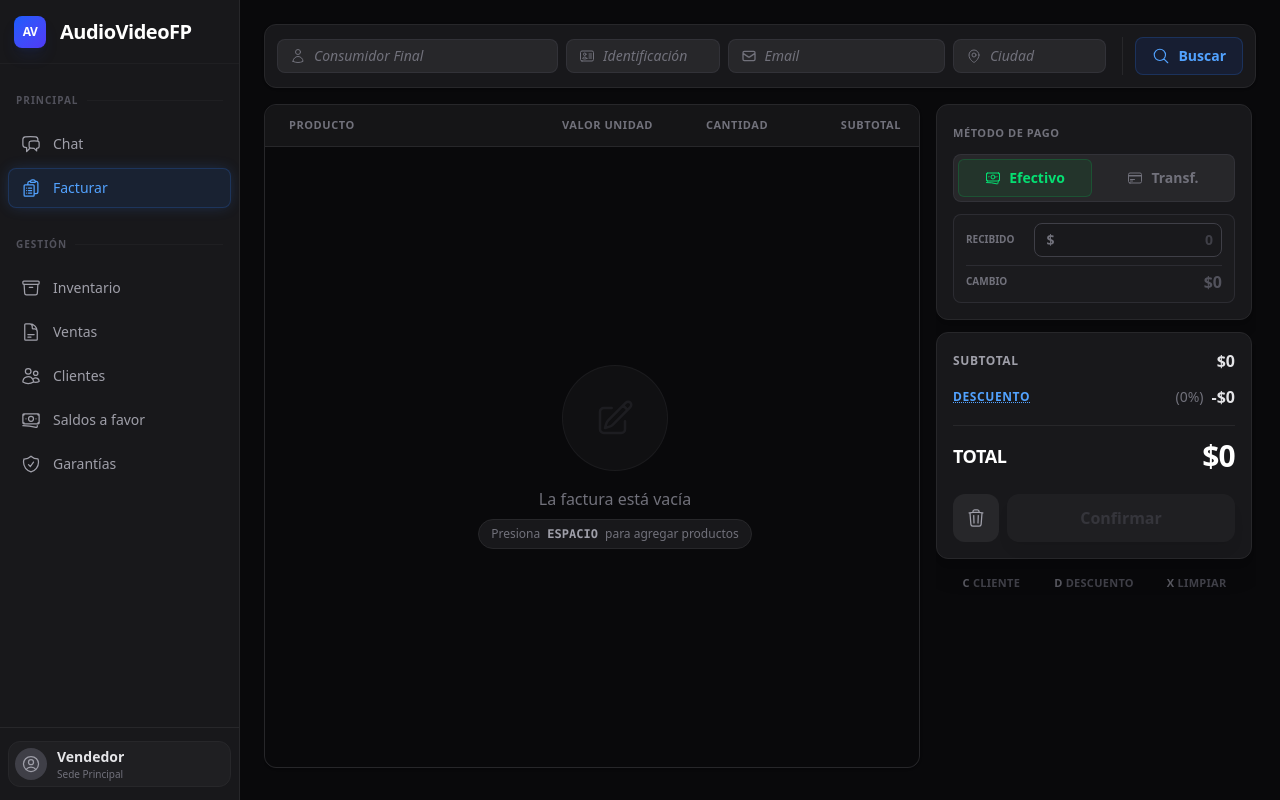
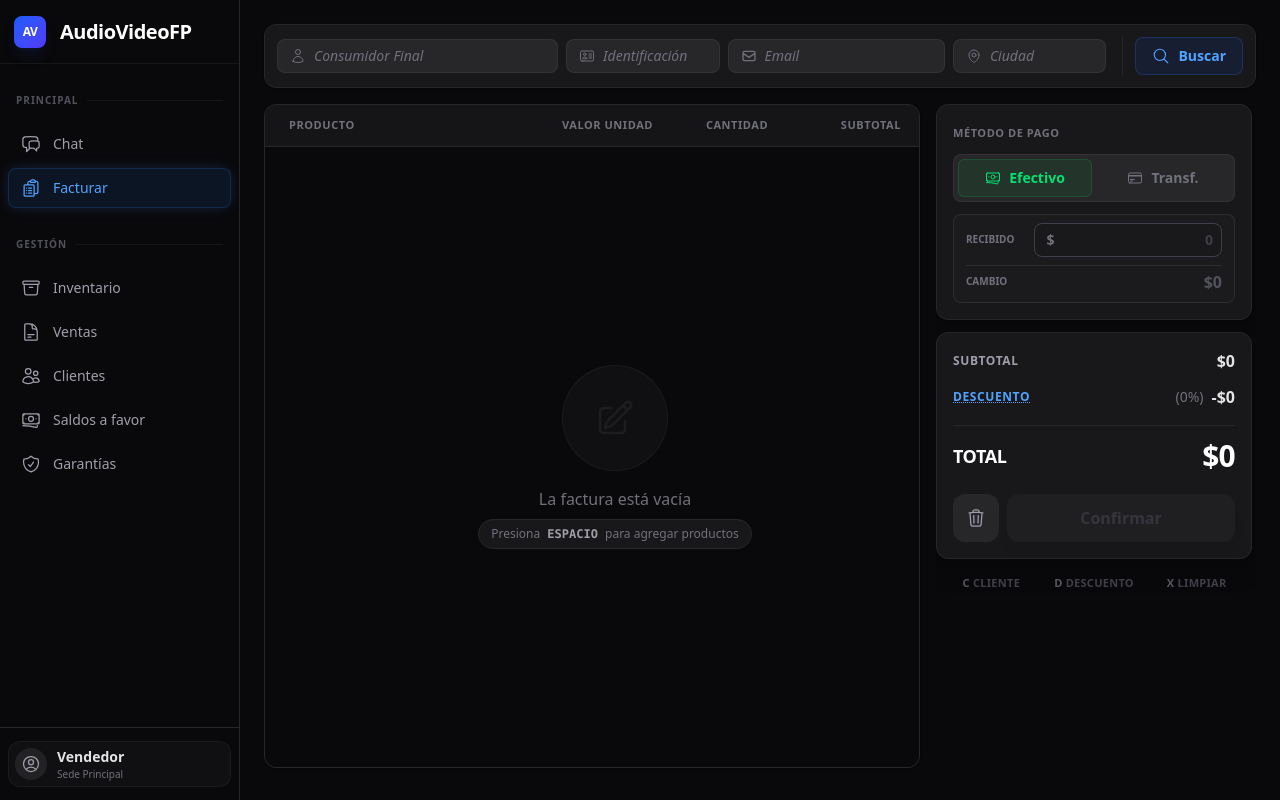
Before and after one commit to Sebasxs/smart-pos, a React (Vite) app in the folder client/: page /billing in a window 1280 px wide. Built offline with nearby package versions, Linux system fonts and the light colour scheme.

Commit message:
fix(ui): update Sidebar styles for improved visibility and consistency

```diff
--- a/client/src/components/layout/Sidebar.tsx
+++ b/client/src/components/layout/Sidebar.tsx
@@ -33,7 +33,6 @@ type MenuItemProps = {
    path: string;
 };
 
-// CAMBIO 1: Transición de opacidad ajustada a 'xl:' en lugar de 'lg:'
 const textOpacityTransition = `
    transition-all duration-300 ease-in-out
    whitespace-nowrap overflow-hidden
@@ -49,7 +48,7 @@ const MenuItem = ({ icon, name, path }: MenuItemProps) => (
          ${
             isActive
                ? 'bg-blue-500/10 text-blue-400 border border-blue-500/20 shadow-[0_0_15px_-3px_rgba(59,130,246,0.3)]'
-               : 'text-zinc-400 hover:bg-zinc-800 hover:text-zinc-200 border border-transparent'
+               : 'text-zinc-400 hover:bg-zinc-900 hover:text-zinc-200 border border-transparent' // Cambio sutil en hover también
          }
          `}
       title={name}
@@ -61,12 +60,9 @@ const MenuItem = ({ icon, name, path }: MenuItemProps) => (
 
 const SectionHeader = ({ label }: { label: string }) => (
    <div className="h-6 mb-2 w-full flex items-center shrink-0">
-      {/* CAMBIO 2: Línea visible en md y lg, oculta solo en xl */}
       <div className="w-[60px] flex items-center justify-center hidden md:flex xl:hidden shrink-0">
          <div className="w-8 h-[1px] bg-zinc-800" />
       </div>
-
-      {/* CAMBIO 3: Texto visible solo en xl (Desktop grande) y móvil */}
       <div className="flex px-4 w-full items-center overflow-hidden md:hidden xl:flex">
          <span className="text-[10px] font-bold text-zinc-600 uppercase tracking-widest whitespace-nowrap truncate animate-in fade-in duration-300">
             {label}
@@ -95,12 +91,15 @@ export const Sidebar = () => {
 
          <aside
             className={`
-               fixed inset-y-0 left-0 z-50 bg-zinc-900 border-r border-zinc-800 flex flex-col transition-transform duration-300 ease-in-out
+               fixed inset-y-0 left-0 z-50 border-r border-zinc-800 flex flex-col transition-transform duration-300 ease-in-out
 
-               /* CAMBIO 4: Anchos actualizados */
-               w-64          /* Móvil */
-               md:w-[60px]   /* Tablet y Laptop estándar: Icon only */
-               xl:w-60       /* Pantallas grandes (>1280px): Full width */
+               /* CAMBIO PRINCIPAL: bg-zinc-900 -> bg-zinc-950 */
+               /* Esto hunde el sidebar visualmente para que compita menos */
+               bg-zinc-950
+
+               w-64
+               md:w-[60px]
+               xl:w-60
 
                md:static md:translate-x-0
                ${isMobileMenuOpen ? 'translate-x-0' : '-translate-x-full'}
@@ -114,6 +113,7 @@ export const Sidebar = () => {
                   className="text-white text-xl font-bold tracking-tight flex items-center h-full w-full"
                >
                   <div className="w-[60px] shrink-0 flex items-center justify-center">
+                     {/* Logo ligeramente más sutil si se desea, pero el fondo oscuro ya ayuda mucho */}
                      <div className="w-8 h-8 rounded-lg bg-gradient-to-br from-blue-600 to-indigo-600 flex items-center justify-center text-white text-xs font-black shadow-lg shadow-blue-900/20">
                         AV
                      </div>
@@ -145,17 +145,17 @@ export const Sidebar = () => {
                </nav>
             </div>
 
-            <div className="border-t border-zinc-800 mt-auto bg-zinc-900">
+            {/* Footer también ajustado a zinc-950 para consistencia */}
+            <div className="border-t border-zinc-800 mt-auto bg-zinc-950">
                <div className="h-[72px] flex items-center w-full overflow-hidden relative">
                   <div
                      className={`
                      flex items-center w-full mx-2 p-0 rounded-xl transition-colors duration-300
-                     /* CAMBIO 5: Fondo visible solo en XL */
-                     xl:bg-zinc-800/50 xl:border xl:border-zinc-800
+                     xl:bg-zinc-900/50 xl:border xl:border-zinc-800/50
                   `}
                   >
                      <div className="w-[44px] h-[44px] shrink-0 flex items-center justify-center">
-                        <div className="w-8 h-8 bg-zinc-700 rounded-full flex items-center justify-center text-zinc-400">
+                        <div className="w-8 h-8 bg-zinc-800/80 rounded-full flex items-center justify-center text-zinc-400">
                            <HiOutlineUserCircle size={20} />
                         </div>
                      </div>
```
